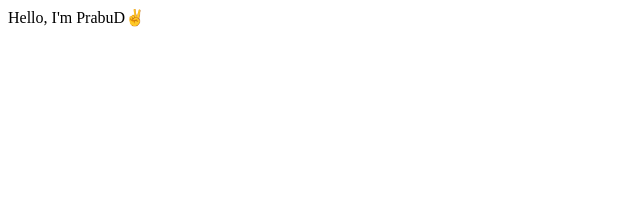
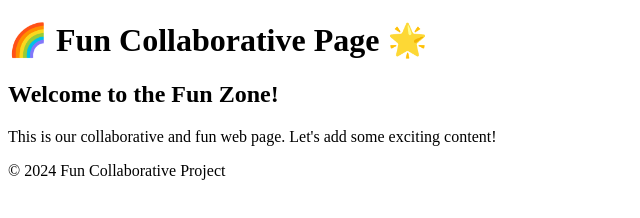
Before and after one commit to Medj41/NY-times-MiniProject, a plain HTML site: page index.html in a window 1280 px wide. Shown: the whole page, without its empty margins (0-640 px from the left). Drawn offline with Linux system fonts and the light colour scheme.

Commit message:
updated index page

```diff
--- a/index.html
+++ b/index.html
@@ -3,9 +3,25 @@
 <head>
     <meta charset="UTF-8">
     <meta name="viewport" content="width=device-width, initial-scale=1.0">
-    <title>Document</title>
+    <title>Fun Collaborative Page</title>
+
 </head>
 <body>
-    Hello, I'm PrabuD✌️
+
+    <header>
+        <h1>🌈 Fun Collaborative Page 🌟</h1>
+    </header>
+
+    <main>
+        <section>
+            <h2>Welcome to the Fun Zone!</h2>
+            <p>This is our collaborative and fun web page. Let's add some exciting content!</p>
+        </section>
+    </main>
+
+    <footer>
+        <p>&copy; 2024 Fun Collaborative Project</p>
+    </footer>
+
 </body>
 </html>
```
